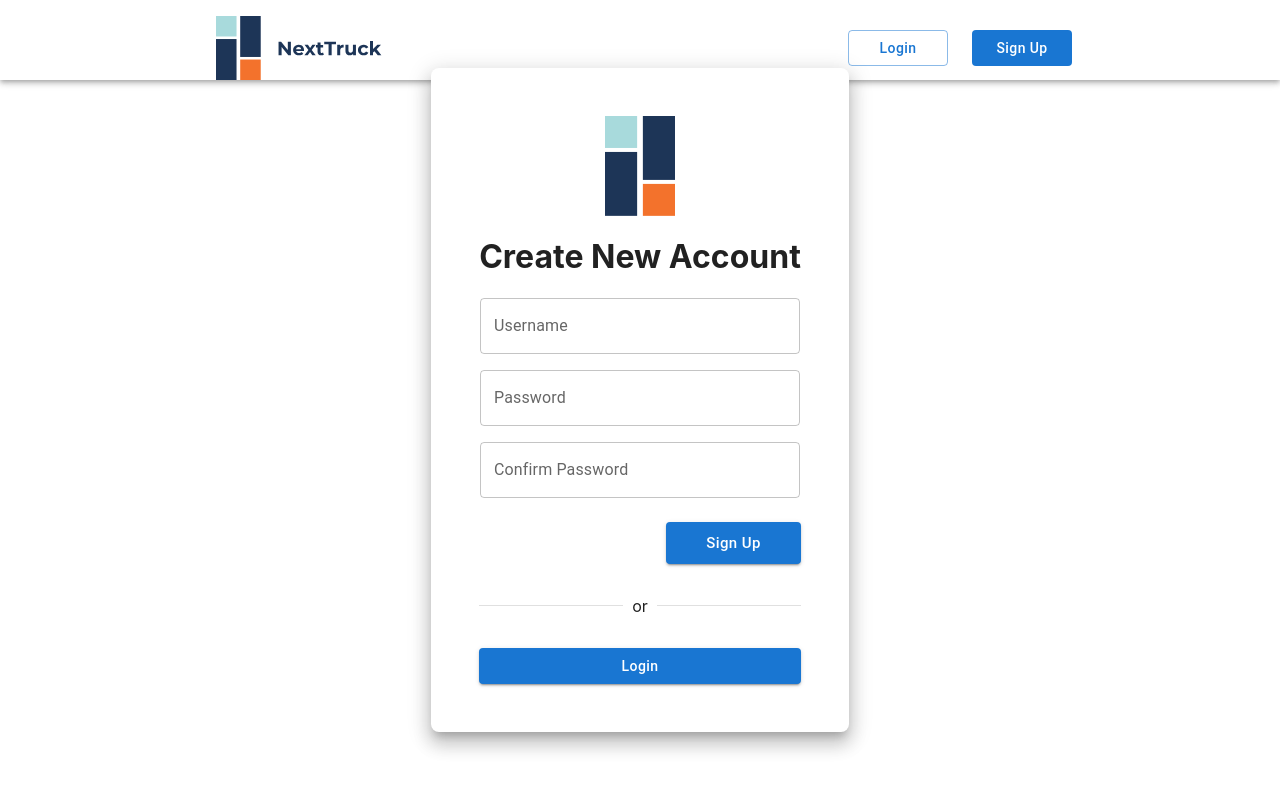
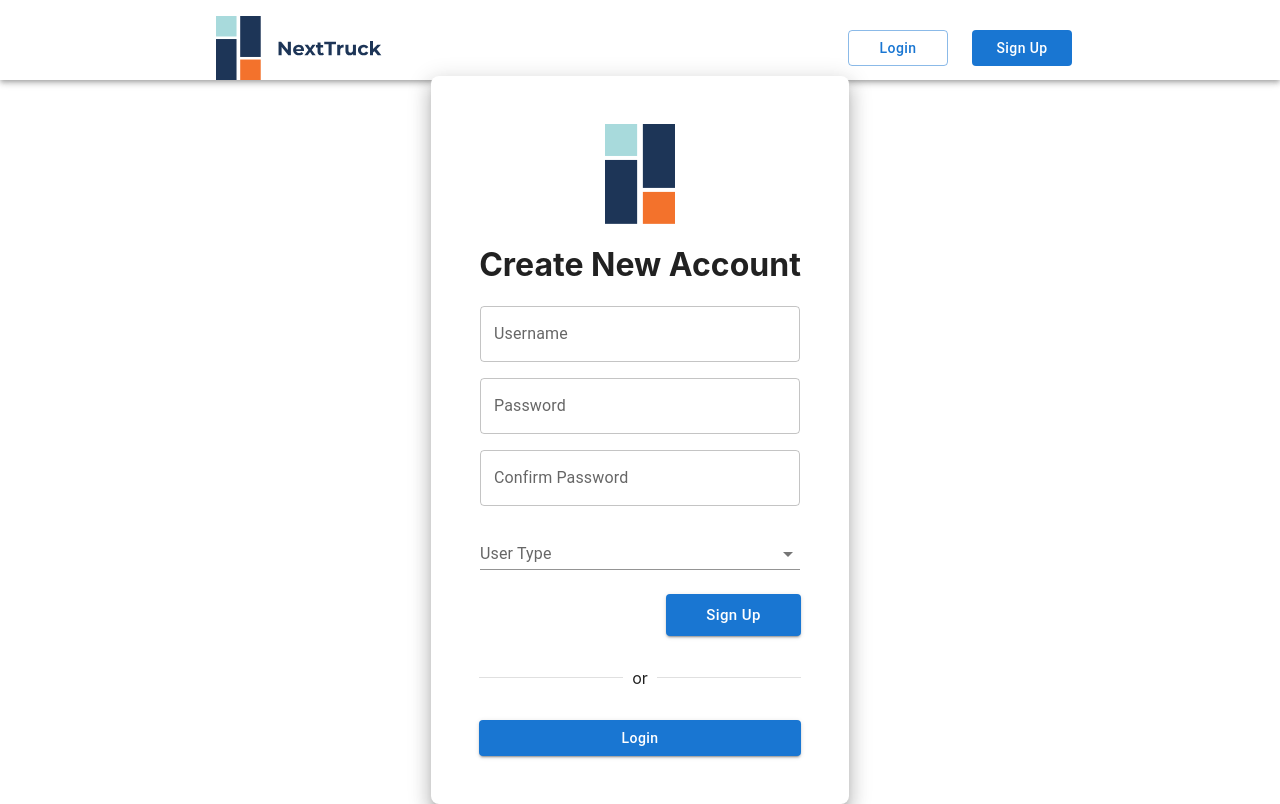
Before and after one commit to mgiang2015/PsaCodesprint, a React (Create React App) app in the folder client/: page /signup in a window 1280 px wide. Built offline with nearby package versions, Linux system fonts and the light colour scheme.

Commit message:
Add usertype

```diff
--- a/client/src/Components/NavBar.js
+++ b/client/src/Components/NavBar.js
@@ -1,6 +1,7 @@
 import { Box, Toolbar, AppBar, Button, IconButton } from '@mui/material';
 import { Container } from '@mui/material';
 import logo from '../assets/logoWithText.svg';
+import { PaddingY } from '../Utils/Padding';
 
 function NavBar() {
 	return (
--- a/client/src/UserAuth/SignupPage.js
+++ b/client/src/UserAuth/SignupPage.js
@@ -1,18 +1,23 @@
 import React, {useState} from "react";
 import { useForm } from "react-hook-form";
-import { Paper, TextField, Button, Container, Box, Divider } from '@mui/material';
+import { Paper, TextField, Button, Container, Box, Divider, FormControl, InputLabel, Select, MenuItem } from '@mui/material';
 import { Logo } from "../assets/exportLogo";
 import { PaddingY } from "../Utils/Padding";
 
 export default function SignupPage() {
+    const [userType, setUserType] = useState("");
 	const { register, handleSubmit } = useForm();
 	const onSubmit = function(data) {
-		// specify action later
-		console.log(data);
+        data["userType"] = userType;
 	}
 
+    const handleChange = function(data) {
+        setUserType(data.target.value);
+    }
+
 	return (
-        <Container sx={{height: "80vh", width: "100%", alignItems:"center", justifyContent: "center", display: "flex"}}>
+        <Container sx={{maxHeight: "90vh", width: "100%", alignItems:"center", justifyContent: "center", display: "flex"}}>
+
             <form onSubmit={handleSubmit(onSubmit)}>
                 <Paper elevation={12}
                     sx={{ display: 'flex',
@@ -24,19 +29,30 @@ export default function SignupPage() {
                     }}>
                     <Logo height={100}/>
                     <h1>Create New Account</h1>
-                    <Box sx={{flexDirection: 'column',display: 'flex', gap: 2, width: "40vh"}}>
-                        <TextField label="Username" variant="outlined" {...register("Username")} />
-                        <TextField label="Password" variant="outlined" type="password"  {...register("Password")}/>
-                        <TextField label="Confirm Password" variant="outlined" type="password" {...register("Confirm")}/>
+                    <Box sx={{flexDirection: 'column', display: 'flex', gap: 2, width: "40vh"}}>
+                        <TextField label="Username" variant="outlined" {...register("username")} />
+                        <TextField label="Password" variant="outlined" type="password"  {...register("password")}/>
+                        <TextField label="Confirm Password" variant="outlined" type="password" {...register("password2")}/>
+                        <FormControl fullWidth variant="standard" >
+                                <InputLabel id="demo-simple-select-label">User Type </InputLabel>
+                                <Select
+                                    labelId="demo-simple-select-label"
+                                    id="demo-simple-select"
+                                    value={userType}
+                                    label="User Type"
+                                    onChange={handleChange}
+                                >
+                                    <MenuItem value={"operators"}>Operator</MenuItem>
+                                    <MenuItem value={"cfsAdmins"}>CFS Admin</MenuItem>
+                                </Select>
+                            </FormControl>
                     </Box>
                     <PaddingY padding={1.5} />
                     <Box sx={{display: 'flex', justifyContent: 'flex-end', width: "100%"}}>
                         <Button size="large" variant="contained" sx={{display: 'flex', px: 5, textTransform: 'none'}} type="submit">Sign Up</Button>
                     </Box>
                     <PaddingY padding={2} />
-
                     <Divider style={{width:'100%'}}>or</Divider>
-
                     <PaddingY padding={2} />
                     <Button variant="contained" sx={{display: 'flex', px: 5, textTransform: 'none', width: '100%'}} href="/login">Login</Button>
                 </Paper>
--- a/client/src/pages/LandingPage.js
+++ b/client/src/pages/LandingPage.js
@@ -4,6 +4,7 @@ import UndrawIcon from '../assets/UndrawIcon.svg'
 function LandingPage() {
     return(
         <Box sx={{ display: 'flex', alignItems: 'center', justifyContent: 'center', my: 20, flexWrap: 'wrap', gap: 5}}>
+
             <Box component="img"
             sx={{
                 height: '30rem',
```
